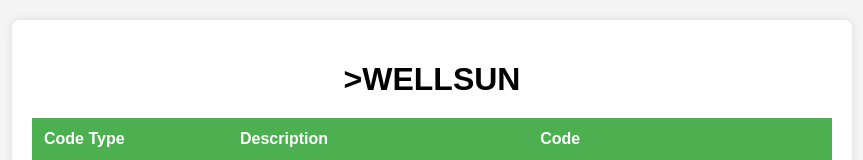
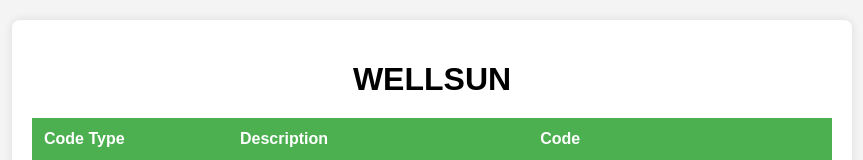
Before and after one commit to kuntathegreat/beninelectric, a plain HTML site: page wellsun_codes.html in a window 1280 px wide. Shown: the top 160 px of the page, without its empty margins (208-1071 px from the left). Drawn offline with Linux system fonts and the light colour scheme.

Commit message:
Update wellsun_codes.html

```diff
--- a/wellsun_codes.html
+++ b/wellsun_codes.html
@@ -10,7 +10,7 @@
     <div class="container">
 
         <table>
-            <h1>>WELLSUN</h1>
+            <h1>WELLSUN</h1>
             <tr>
                 <th>Code Type</th>
                 <th>Description</th>
```
